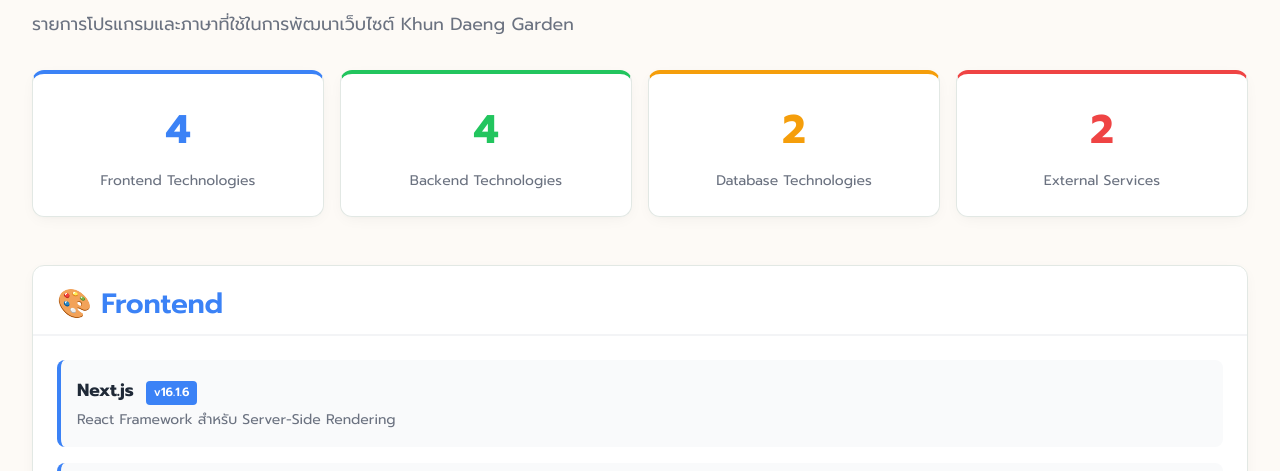
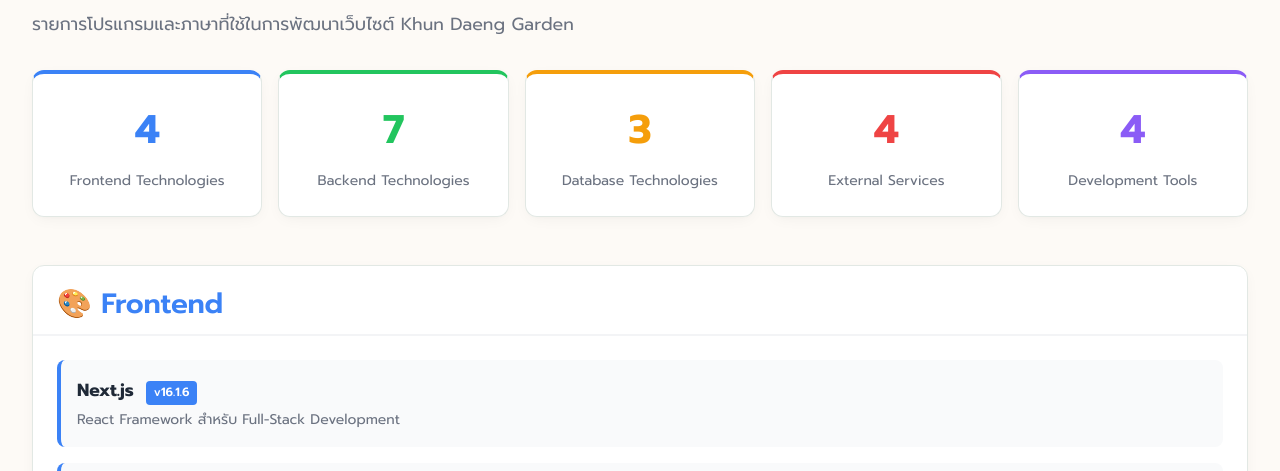
Before and after one commit to ton23000/Khun_Daeng_Garden, a Next.js app: page /tech-stack in a window 1280 px wide. Shown: the part 329-800 px from the top of the page. Built offline with nearby package versions, Linux system fonts and the light colour scheme; no server answers; the database is empty.

Commit message:
feat: Add a dedicated tech stack page to display project technologies and introduce the main application entry point.

```diff
--- a/src/app/page.tsx
+++ b/src/app/page.tsx
@@ -505,9 +505,6 @@ export default async function Home() {
                   ช้อปเลย →
                 </span>
               </div>
-              <div style={{ flex: '1 1 100px', display: 'flex', justifyContent: 'flex-end', fontSize: 'clamp(3rem, 15vw, 6rem)', opacity: 0.8, zIndex: 0 }}>
-                🌹🌿
-              </div>
             </InlineEdit>
           </Link>
         </ScrollAnimation>
--- a/src/app/tech-stack/page.tsx
+++ b/src/app/tech-stack/page.tsx
@@ -8,10 +8,10 @@ export default function TechStackPage() {
             category: '🎨 Frontend',
             color: '#3b82f6',
             technologies: [
-                { name: 'Next.js', version: '16.1.6', description: 'React Framework สำหรับ Server-Side Rendering' },
+                { name: 'Next.js', version: '16.1.6', description: 'React Framework สำหรับ Full-Stack Development' },
                 { name: 'React', version: '19.2.3', description: 'JavaScript Library สำหรับสร้าง UI' },
                 { name: 'TypeScript', version: '5.x', description: 'JavaScript with Type Safety' },
-                { name: 'CSS', version: 'Vanilla', description: 'Styling แบบ Custom' },
+                { name: 'Lucide React', version: '0.563.0', description: 'Modern Icon Library' },
             ]
         },
         {
@@ -19,34 +19,53 @@ export default function TechStackPage() {
             color: '#22c55e',
             technologies: [
                 { name: 'Next.js API Routes', version: '16.1.6', description: 'Serverless API Endpoints' },
-                { name: 'Prisma', version: '6.19.2', description: 'ORM สำหรับจัดการ Database' },
-                { name: 'Bcrypt.js', version: '3.0.3', description: 'Password Hashing' },
-                { name: 'Zod', version: '4.3.6', description: 'Schema Validation' },
+                { name: 'Prisma', version: '6.19.2', description: 'Modern ORM สำหรับจัดการ Database' },
+                { name: 'Bcrypt.js', version: '3.0.3', description: 'Password Hashing & Security' },
+                { name: 'Jose', version: '6.1.3', description: 'JWT Token Handling' },
+                { name: 'JSON Web Token', version: '9.0.3', description: 'Authentication Tokens' },
+                { name: 'Zod', version: '4.3.6', description: 'Type-Safe Schema Validation' },
+                { name: 'Dotenv', version: '17.3.1', description: 'Environment Variable Management' },
             ]
         },
         {
             category: '🗄️ Database',
             color: '#f59e0b',
             technologies: [
-                { name: 'SQLite', version: '3.x', description: 'Lightweight Database' },
+                { name: 'MySQL', version: '8.x', description: 'Production Database' },
+                { name: 'MySQL2', version: '3.18.2', description: 'MySQL Driver for Node.js' },
                 { name: 'Prisma Client', version: '6.19.2', description: 'Type-safe Database Client' },
             ]
         },
         {
-            category: '📧 Services',
+            category: '📧 Services & Communication',
             color: '#ef4444',
             technologies: [
-                { name: 'Resend', version: '6.9.1', description: 'Email Service สำหรับส่งอีเมล' },
-                { name: 'PromptPay QR', version: 'Custom', description: 'QR Code สำหรับชำระเงิน' },
+                { name: 'SendGrid', version: '8.0.0', description: 'Email Service & Templates' },
+                { name: 'Resend', version: '6.9.1', description: 'Modern Email Service' },
+                { name: 'Basic FTP', version: '5.2.0', description: 'File Transfer Protocol' },
+                { name: 'FTP Client', version: '0.3.10', description: 'Legacy FTP Support' },
             ]
         },
         {
             category: '🛠️ Development Tools',
             color: '#8b5cf6',
             technologies: [
-                { name: 'ESLint', version: '9.x', description: 'Code Linting' },
-                { name: 'ts-node', version: '10.9.2', description: 'TypeScript Execution' },
-                { name: 'Lucide React', version: '0.563.0', description: 'Icon Library' },
+                { name: 'ESLint', version: '9.x', description: 'Code Quality & Linting' },
+                { name: 'TypeScript Compiler', version: '5.x', description: 'TypeScript Compilation' },
+                { name: 'TS-Node', version: '10.9.2', description: 'TypeScript Execution' },
+                { name: 'Webpack', version: 'Built-in', description: 'Module Bundler (Next.js)' },
+            ]
+        },
+        {
+            category: '🔧 Type Definitions',
+            color: '#06b6d4',
+            technologies: [
+                { name: '@types/node', version: '20.x', description: 'Node.js Type Definitions' },
+                { name: '@types/react', version: '19.x', description: 'React Type Definitions' },
+                { name: '@types/react-dom', version: '19.x', description: 'React DOM Type Definitions' },
+                { name: '@types/bcryptjs', version: '2.4.6', description: 'Bcrypt.js Type Definitions' },
+                { name: '@types/jsonwebtoken', version: '9.0.10', description: 'JWT Type Definitions' },
+                { name: '@types/ftp', version: '0.3.36', description: 'FTP Type Definitions' },
             ]
         }
     ];
@@ -115,6 +134,16 @@ export default function TechStackPage() {
                             </div>
                         </CardContent>
                     </Card>
+                    <Card style={{ borderTop: '4px solid #8b5cf6', textAlign: 'center' }}>
+                        <CardContent style={{ padding: '1.5rem' }}>
+                            <div style={{ fontSize: '2.5rem', fontWeight: 'bold', color: '#8b5cf6' }}>
+                                {techCategories[4].technologies.length}
+                            </div>
+                            <div style={{ fontSize: '0.875rem', color: '#6b7280', marginTop: '0.5rem' }}>
+                                Development Tools
+                            </div>
+                        </CardContent>
+                    </Card>
                 </div>
             </ScrollAnimation>
 
@@ -172,6 +201,25 @@ export default function TechStackPage() {
                 </ScrollAnimation>
             ))}
 
+            {/* Deployment & DevOps */}
+            <ScrollAnimation animation="fade-up" delay={850}>
+                <Card style={{ marginTop: '2rem', backgroundColor: '#eff6ff' }}>
+                    <CardHeader>
+                        <CardTitle style={{ color: '#1e40af' }}>🚀 Deployment & DevOps</CardTitle>
+                    </CardHeader>
+                    <CardContent style={{ lineHeight: '1.8' }}>
+                        <ul style={{ color: '#374151', paddingLeft: '1.5rem' }}>
+                            <li><strong>Production:</strong> Vercel Platform</li>
+                            <li><strong>Database:</strong> MySQL Hosting</li>
+                            <li><strong>File Deployment:</strong> FTP Upload Scripts</li>
+                            <li><strong>Environment:</strong> Production & Development configs</li>
+                            <li><strong>Build Process:</strong> Prisma Generate + Next.js Build</li>
+                            <li><strong>Code Quality:</strong> ESLint configuration</li>
+                        </ul>
+                    </CardContent>
+                </Card>
+            </ScrollAnimation>
+
             {/* Architecture Overview */}
             <ScrollAnimation animation="fade-up" delay={800}>
                 <Card style={{ marginTop: '2rem', backgroundColor: '#f0fdf4' }}>
@@ -180,15 +228,17 @@ export default function TechStackPage() {
                     </CardHeader>
                     <CardContent style={{ lineHeight: '1.8' }}>
                         <ul style={{ color: '#374151', paddingLeft: '1.5rem' }}>
-                            <li><strong>Architecture:</strong> Full-Stack Application with Next.js</li>
+                            <li><strong>Architecture:</strong> Full-Stack Application with Next.js 16.1.6</li>
                             <li><strong>Rendering:</strong> Server-Side Rendering (SSR) + Client-Side Rendering (CSR)</li>
                             <li><strong>API:</strong> RESTful API with Next.js API Routes</li>
-                            <li><strong>Authentication:</strong> Custom Auth with Bcrypt.js</li>
+                            <li><strong>Authentication:</strong> Custom Auth with JWT & Bcrypt.js</li>
                             <li><strong>State Management:</strong> React Context API</li>
                             <li><strong>Styling:</strong> Vanilla CSS with Custom Components</li>
-                            <li><strong>Database:</strong> SQLite with Prisma ORM</li>
-                            <li><strong>Email:</strong> Transactional emails via Resend</li>
-                            <li><strong>Payment:</strong> PromptPay QR Code Integration</li>
+                            <li><strong>Database:</strong> MySQL with Prisma ORM 6.19.2</li>
+                            <li><strong>Email:</strong> Transactional emails via SendGrid & Resend</li>
+                            <li><strong>File Transfer:</strong> FTP Support for deployment</li>
+                            <li><strong>Type Safety:</strong> Full TypeScript implementation</li>
+                            <li><strong>Validation:</strong> Zod schema validation</li>
                         </ul>
                     </CardContent>
                 </Card>
@@ -201,8 +251,48 @@ export default function TechStackPage() {
                         <div style={{ fontSize: '1.25rem', fontWeight: 'bold', color: '#92400e', marginBottom: '0.5rem' }}>
                             📦 Khun Daeng Garden v0.1.0
                         </div>
-                        <div style={{ fontSize: '0.875rem', color: '#78350f' }}>
+                        <div style={{ fontSize: '0.875rem', color: '#78350f', marginBottom: '1rem' }}>
                             พัฒนาด้วย ❤️ โดยใช้เทคโนโลยีสมัยใหม่
+                        </div>
+                        <div style={{ fontSize: '0.75rem', color: '#92400e' }}>
+                            Last Updated: {new Date().toLocaleDateString('th-TH', { year: 'numeric', month: 'long', day: 'numeric' })}
+                        </div>
+                    </CardContent>
+                </Card>
+            </ScrollAnimation>
+
+            {/* Performance Metrics */}
+            <ScrollAnimation animation="fade-up" delay={950}>
+                <Card style={{ marginTop: '2rem', backgroundColor: '#f3e8ff' }}>
+                    <CardHeader>
+                        <CardTitle style={{ color: '#6b21a8' }}>📊 Performance & Features</CardTitle>
+                    </CardHeader>
+                    <CardContent style={{ lineHeight: '1.8' }}>
+                        <div style={{ display: 'grid', gridTemplateColumns: 'repeat(auto-fit, minmax(200px, 1fr))', gap: '1rem' }}>
+                            <div style={{ textAlign: 'center', padding: '1rem' }}>
+                                <div style={{ fontSize: '2rem', fontWeight: 'bold', color: '#6b21a8' }}>
+                                    {techCategories.reduce((acc, cat) => acc + cat.technologies.length, 0)}
+                                </div>
+                                <div style={{ fontSize: '0.875rem', color: '#6b7280' }}>
+                                    Total Technologies
+                                </div>
+                            </div>
+                            <div style={{ textAlign: 'center', padding: '1rem' }}>
+                                <div style={{ fontSize: '2rem', fontWeight: 'bold', color: '#6b21a8' }}>
+                                    6
+                                </div>
+                                <div style={{ fontSize: '0.875rem', color: '#6b7280' }}>
+                                    Tech Categories
+                                </div>
+                            </div>
+                            <div style={{ textAlign: 'center', padding: '1rem' }}>
+                                <div style={{ fontSize: '2rem', fontWeight: 'bold', color: '#6b21a8' }}>
+                                    100%
+                                </div>
+                                <div style={{ fontSize: '0.875rem', color: '#6b7280' }}>
+                                    TypeScript Coverage
+                                </div>
+                            </div>
                         </div>
                     </CardContent>
                 </Card>
```
